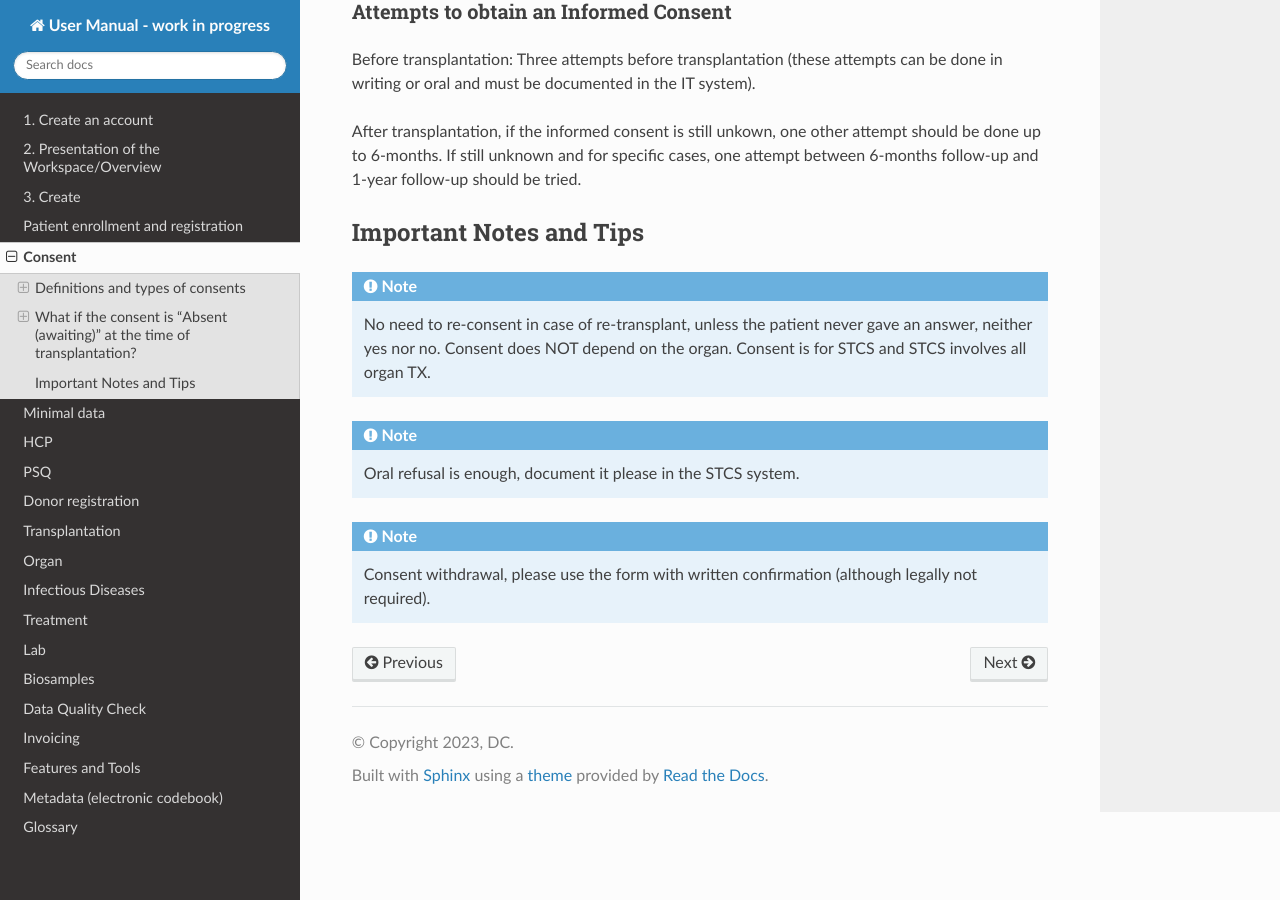
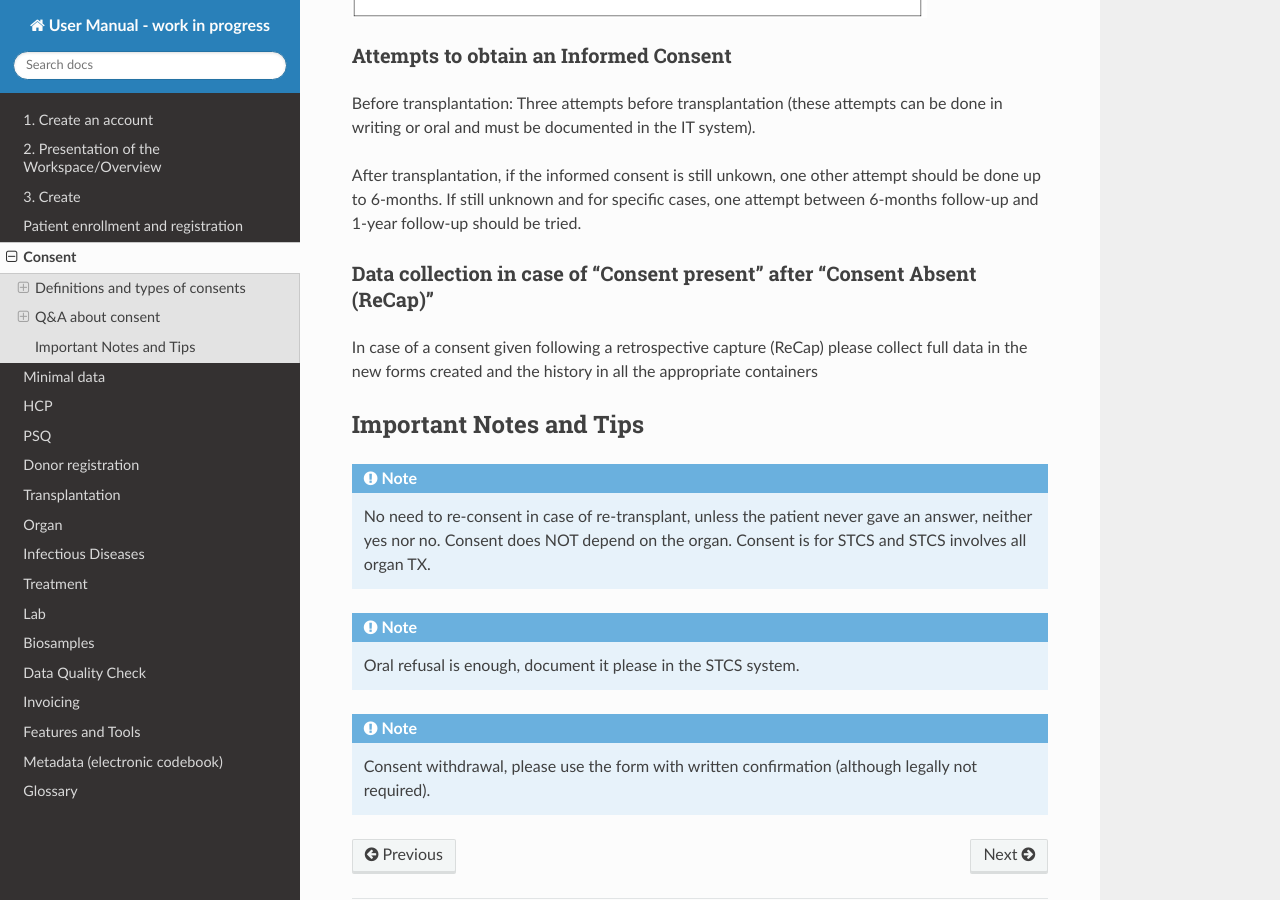
Before and after one commit to swiss-transplant-cohort-study/3LC-user-manual, a Sphinx documentation site: the page built from docs/source/consent.rst, in a window 1280 px wide and 900 px high, scrolled down 2876 px. Built offline with Sphinx 7.4.7 and the Read the Docs theme 3.1.0, drawn with Linux system fonts in a browser that asks for light colours.

Commit message:
Update consent.rst

```diff
--- a/docs/source/consent.rst
+++ b/docs/source/consent.rst
@@ -19,10 +19,11 @@
 
 .. image:: ConsentManagement.png
 
-.. _ReCap:
+Q&A about consent
+**************************************************************************************
 
 What if the consent is “Absent (awaiting)” at the time of transplantation?
-**************************************************************************************
+===============================================================================
 
 Certain patients leave the requests to consent unanswered during the waitlist period. This means that when the patient is called for transplantation, there is neither consent nor refusal to STCS. In the vast majority (i.e. ~95%), the patients subsequently consent once the transplantation has taken place. To preserve human resources and to avoid delays in the data entry, the best solution for the STCS is to start collecting routine clinical data from the transplant centers (i.e. only existing non-genetic personal data from patient charts) shortly after transplantation (with reference to the time point of transplantation), even if the consent has not yet been signed.
 
@@ -44,6 +45,13 @@
 
 After transplantation, if the informed consent is still unkown, one other attempt should be done up to 6-months. If still unknown and for specific cases, one attempt between 6-months follow-up and 1-year follow-up should be tried.
 
+.. _ReCap:
+
+Data collection in case of "Consent present" after "Consent Absent (ReCap)"
+================================================================================================================================
+
+In case of a consent given following a retrospective capture (ReCap) please collect full data in the new forms created and the history in all the appropriate containers
+
 Important Notes and Tips
 *******************************************
 
```
